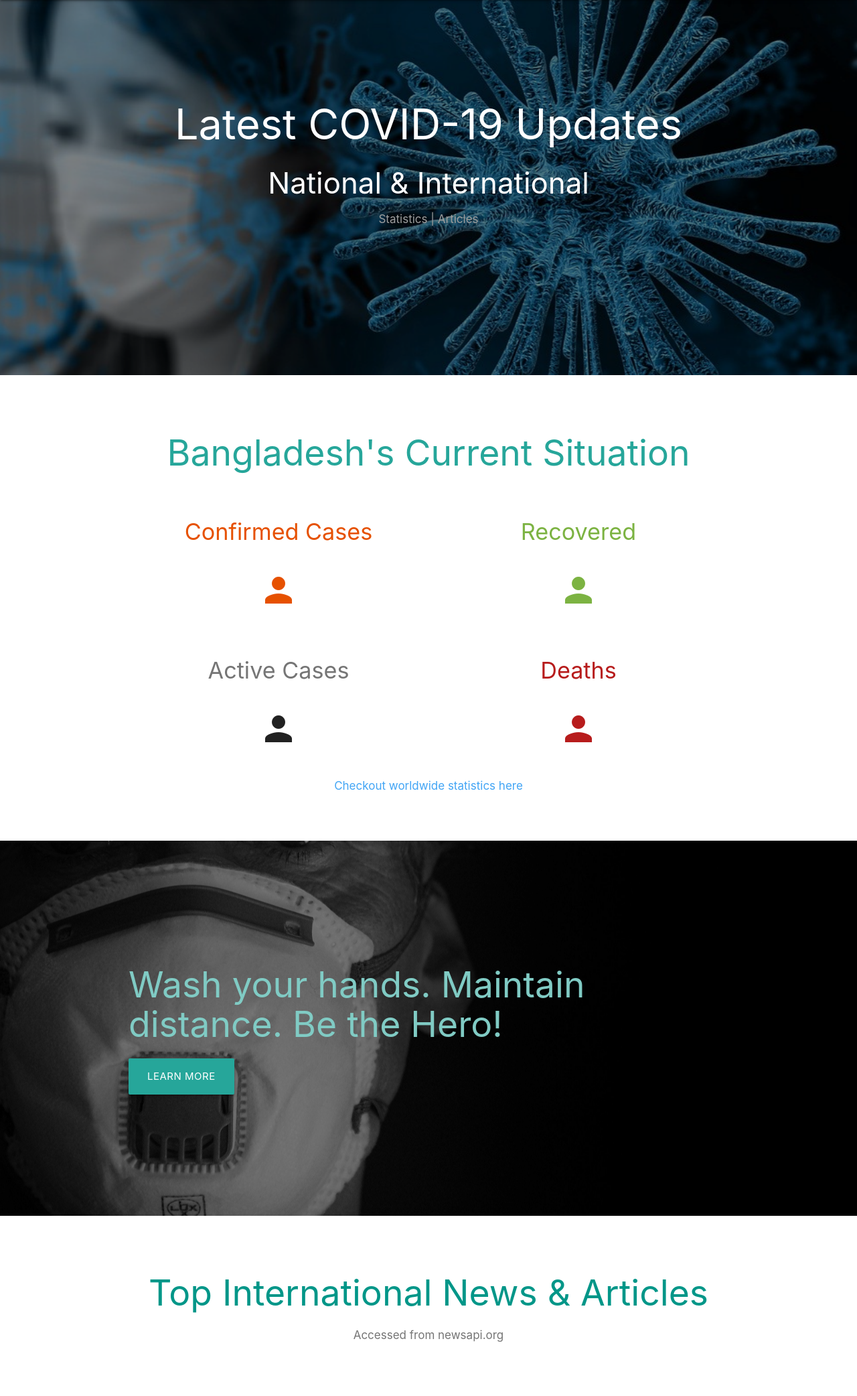
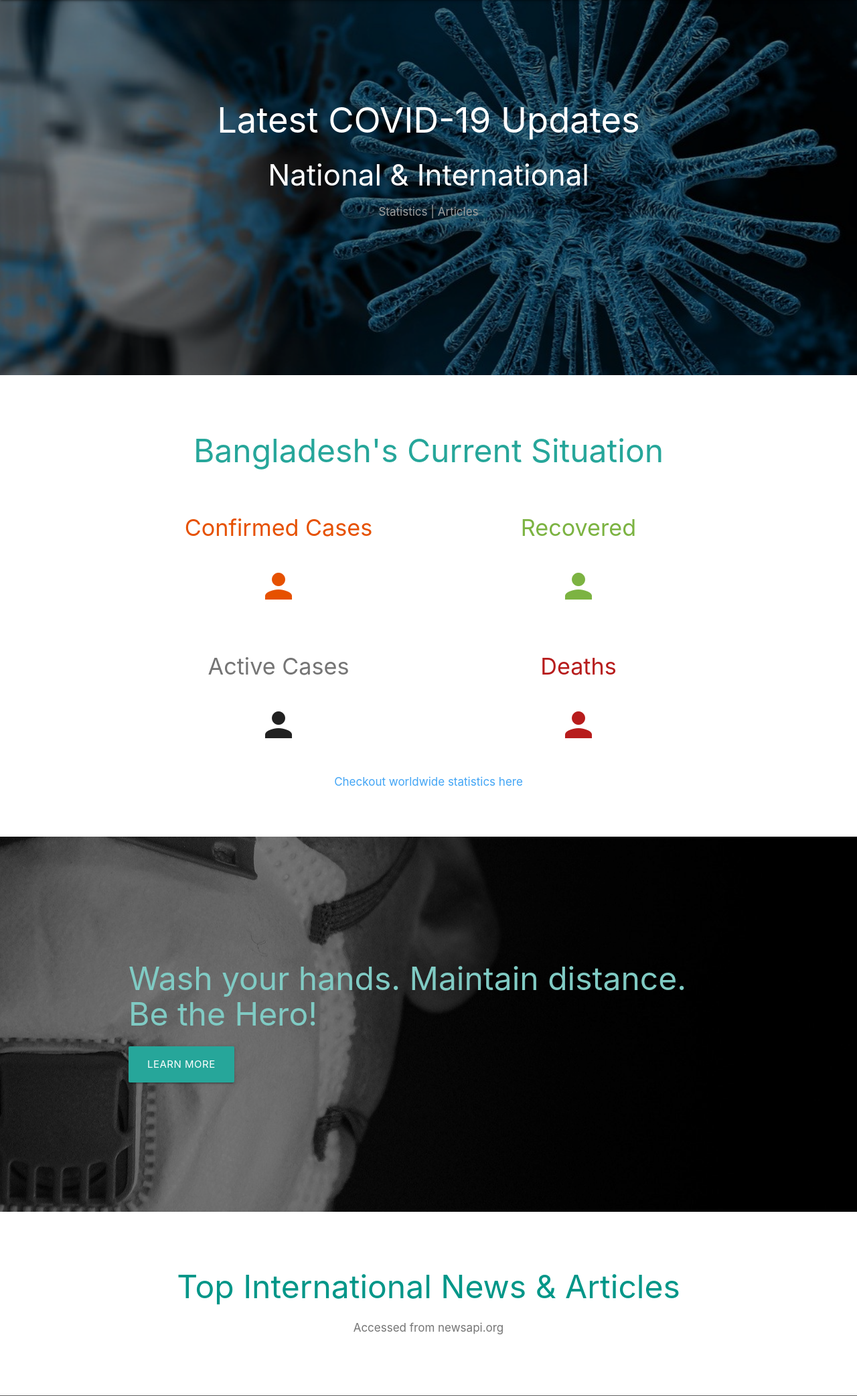
Before and after one commit to icecream19/COVID-19-Website, a Django app: page / in a window 1280 px wide. Shown: the part 64-2148 px from the top of the page at 67% size. Run offline with Django 3.2, Linux system fonts and the light colour scheme; data that the repository does not hold is empty.

Commit message:
changed h1 and h2 font size in custom.css

```diff
--- a/static/css/custom.css
+++ b/static/css/custom.css
@@ -5,3 +5,11 @@
 #articles p {
     overflow: hidden;
 }
+
+h1 {
+    font-size: 3.5rem;
+}
+
+h2 {
+    font-size: 3.2rem;
+}
--- a/templates/home.html
+++ b/templates/home.html
@@ -65,7 +65,7 @@
             </div>
         </div>
         <div class="parallax">
-            <img src="{% static 'images/covid-mask.jpg' %}" class="responsive-img" id="banner-img" alt="Man wearing a mask">
+            <img src="{% static 'images/covid-mask.jpg' %}" id="banner-img" alt="Man wearing a mask">
         </div>
     </div>
     <!---x-- 2nd Banner --x--->
```
